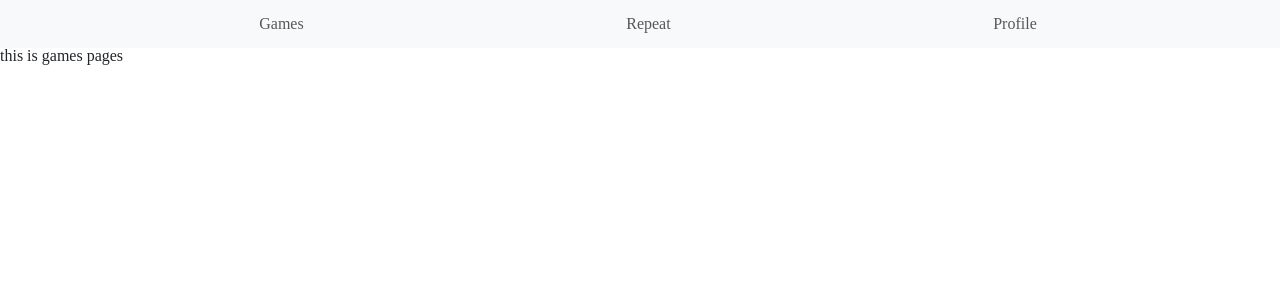
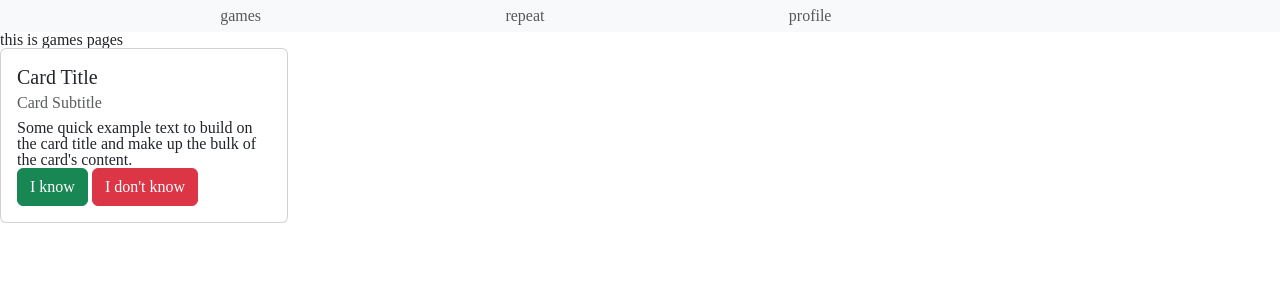
Before and after one commit to Igogoblin/wordCards, a React (Vite) app in the folder wordCards/: page /games in a window 1280 px wide. Shown: the top 300 px of the page. Built offline with nearby package versions, Linux system fonts and the light colour scheme.

Commit message:
feat: add base layout card

```diff
--- /dev/null
+++ b/wordCards/src/components/card/CardItem.jsx
@@ -0,0 +1,21 @@
+import Card from "react-bootstrap/Card";
+import Button from "react-bootstrap/Button";
+
+const CardItem = () => {
+  return (
+    <Card style={{ width: "18rem" }}>
+      <Card.Body>
+        <Card.Title>Card Title</Card.Title>
+        <Card.Subtitle className="mb-2 text-muted">Card Subtitle</Card.Subtitle>
+        <Card.Text>
+          Some quick example text to build on the card title and make up the
+          bulk of the card's content.
+        </Card.Text>
+        <Button variant="success">I know</Button>{" "}
+        <Button variant="danger">I don't know</Button>{" "}
+      </Card.Body>
+    </Card>
+  );
+};
+
+export default CardItem;
--- a/wordCards/src/pages/games/Games.jsx
+++ b/wordCards/src/pages/games/Games.jsx
@@ -1,3 +1,4 @@
+import CardItem from "../../components/card/CardItem";
 import Header from "../header/Header";
 
 const Games = () => {
@@ -5,6 +6,7 @@ const Games = () => {
     <div>
       <Header></Header>
       this is games pages
+      <CardItem></CardItem>
     </div>
   );
 };
--- a/wordCards/src/pages/header/Header.jsx
+++ b/wordCards/src/pages/header/Header.jsx
@@ -1,10 +1,14 @@
-// import { Link } from "react-router-dom";
+import { Link } from "react-router-dom";
 import Navbar from "react-bootstrap/Navbar";
 import Container from "react-bootstrap/Container";
 import Nav from "react-bootstrap/Nav";
+import s from "./header.module.css";
+import { useSelector } from "react-redux";
 
 const Header = () => {
-  console.log("https://getbootstrap.com/docs/4.0/components/navbar/");
+  // console.log("https://getbootstrap.com/docs/4.0/components/navbar/");
+  const test = useSelector((state) => state);
+  console.log(test);
   return (
     <header>
       <Navbar expand="md" className="bg-body-tertiary">
@@ -13,9 +17,20 @@ const Header = () => {
           <Navbar.Toggle aria-controls="basic-navbar-nav" />
           <Navbar.Collapse id="basic-navbar-nav">
             <Nav className="me-auto d-flex justify-content-around w-100">
-              <Nav.Link href="#games">Games</Nav.Link>
-              <Nav.Link href="#repeat">Repeat</Nav.Link>
-              <Nav.Link href="#profile">Profile</Nav.Link>
+              {/* <Nav.Link href="games">Games</Nav.Link>
+              <Nav.Link href="repeat">Repeat</Nav.Link>
+              <Nav.Link href="profile">Profile</Nav.Link> */}
+
+              <Link to="/games" className={s.headerLink}>
+                games
+              </Link>
+              <Link to="/repeat" className={s.headerLink}>
+                repeat
+              </Link>
+              <Link to="/profile" className={s.headerLink}>
+                profile
+              </Link>
+              <Link to="/"></Link>
             </Nav>
           </Navbar.Collapse>
         </Container>
--- /dev/null
+++ b/wordCards/src/pages/header/header.module.css
@@ -0,0 +1,12 @@
+.headerLink {
+  text-decoration: none;
+  transition: color 0.15s ease-in-out, background-color 0.15s ease-in-out,
+    border-color 0.15s ease-in-out;
+  font-size: var(--bs-nav-link-font-size);
+  font-weight: var(--bs-nav-link-font-weight);
+  color: var(--bs-nav-link-color);
+}
+.headerLink:focus,
+.headerLink:hover {
+  color: var(--bs-nav-link-hover-color);
+}
--- a/wordCards/src/store/wordSlice.js
+++ b/wordCards/src/store/wordSlice.js
@@ -1,16 +1,20 @@
 import { createSlice } from "@reduxjs/toolkit";
+import data from "./words.json";
 // import data from "./words.js";
 const wordSlice = createSlice({
   name: "words",
   initialState: {
-    words: [],
+    words: [...data],
   },
   reducers: {
     // addWords(state) {
     //   // state=clone(data);
     // },
+    showState(state) {
+      console.log(state);
+    },
   },
 });
 
-// export const {} = wordSlice.actions;
+export const { showState } = wordSlice.actions;
 export default wordSlice.reducer;
--- a/wordCards/src/store/words.js
+++ b/wordCards/src/store/words.json
@@ -1,4 +1,4 @@
-const data = [
+[
   {
     "id": 1,
     "word": "a person (pl. people)",
@@ -118,5 +118,4 @@ const data = [
     "subject": "person",
     "subjectTrans": "человек"
   }
-];
-export default data;
+]
```
